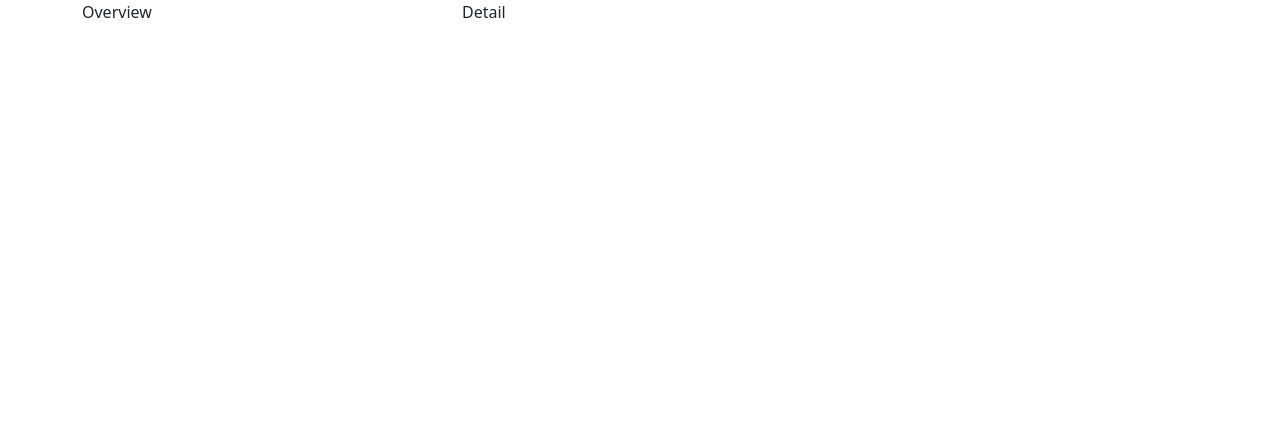
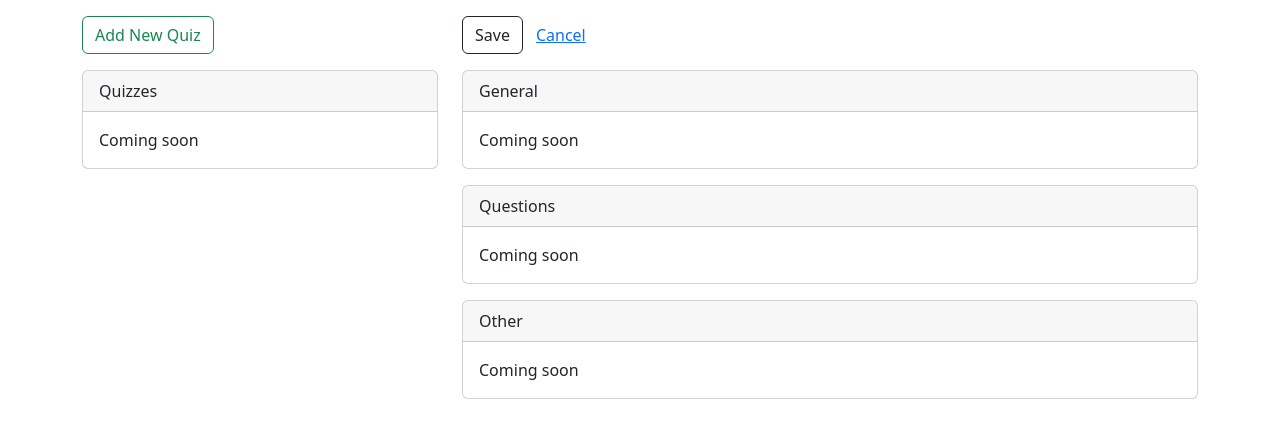
Before and after one commit to tsteelematc/quiz-editor-22f, an Angular app: page / in a window 1280 px wide. Shown: the top 438 px of the page. Built offline with nearby package versions, Linux system fonts and the light colour scheme.

Commit message:
Placeholders done...
We'll continue on Thu...

```diff
--- a/src/app/app.component.html
+++ b/src/app/app.component.html
@@ -1,10 +1,51 @@
 <div class="container">
   <div class="row">
     <div class="col-md-4">
-      Overview
+      <button class="btn btn-outline-success mt-3">
+        Add New Quiz
+      </button>
+      <div class="card mt-3">
+        <div class="card-header">
+          Quizzes
+        </div>
+        <div class="card-body">
+          Coming soon
+        </div>
+      </div>
     </div>
     <div class="col-md-8">
-      Detail
+      <div class="mt-3">
+        <button class="btn btn-outline-dark">
+          Save
+        </button>
+        <button class="btn btn-link">
+          Cancel
+        </button>
+      </div>
+      <div class="card mt-3">
+        <div class="card-header">
+          General
+        </div>
+        <div class="card-body">
+          Coming soon
+        </div>
+      </div>
+      <div class="card mt-3">
+        <div class="card-header">
+          Questions
+        </div>
+        <div class="card-body">
+          Coming soon
+        </div>
+      </div>
+      <div class="card mt-3">
+        <div class="card-header">
+          Other
+        </div>
+        <div class="card-body">
+          Coming soon
+        </div>
+      </div>
     </div>
   </div>
 </div>
```
